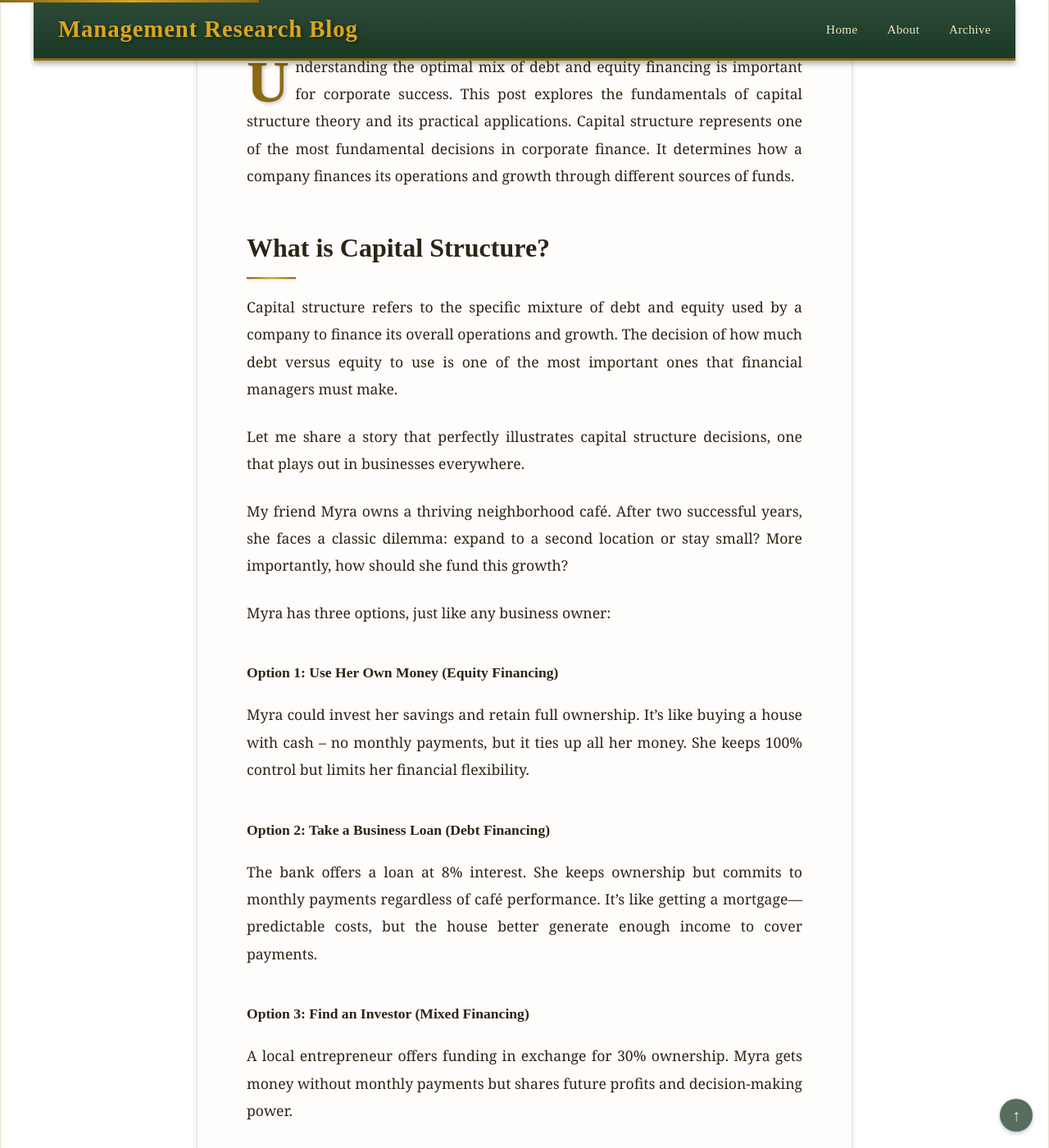
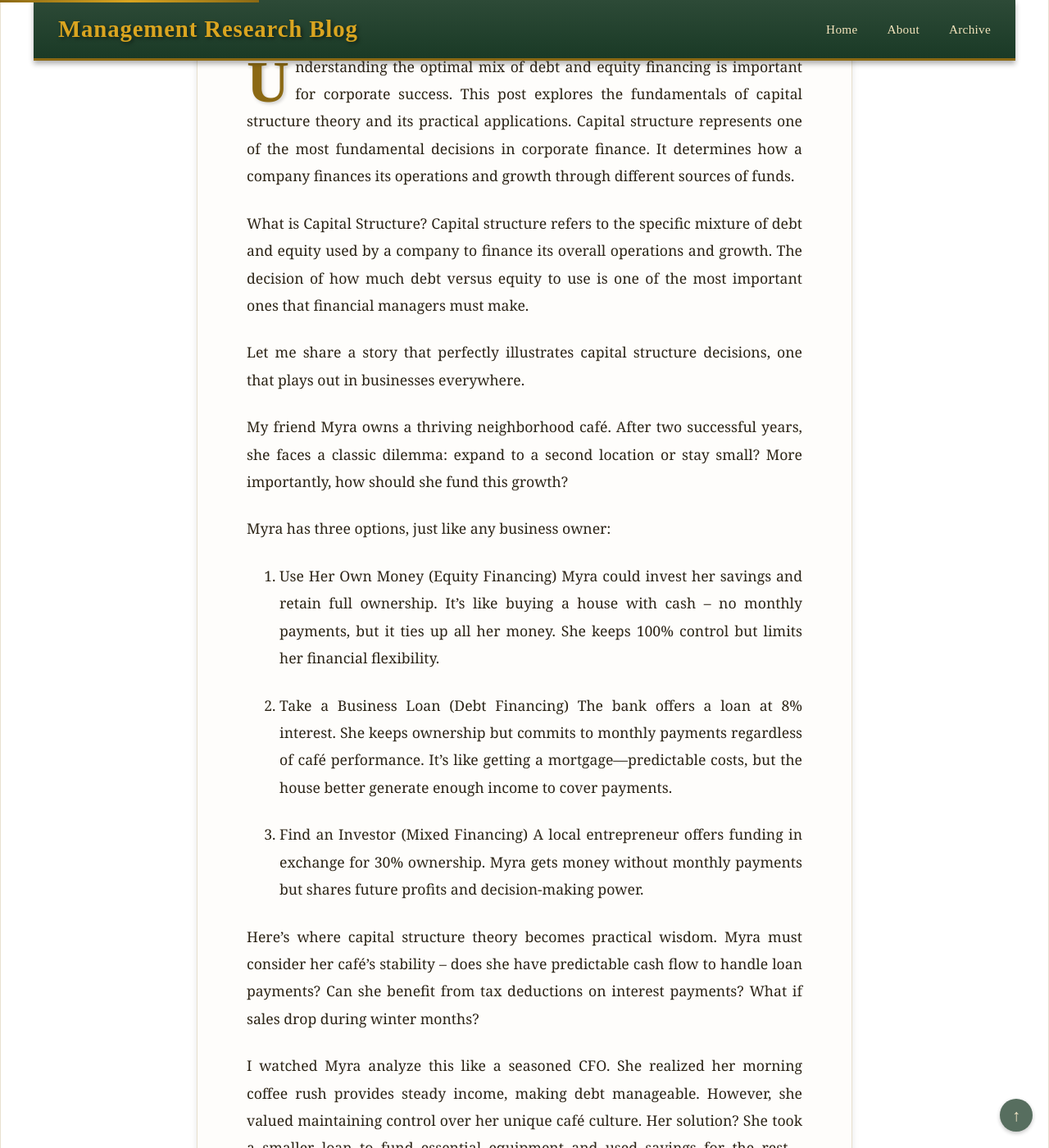
Before and after one commit to abinabraham23/abinabraham23.github.io, a Jekyll site: the page built from _posts/2025-05-14-capital-structure-explained.md, in a window 1280 px wide and 1400 px high, scrolled down 402 px. Shown: the whole window at 82% size. Built offline with Jekyll 4.4.1, drawn with Linux system fonts in a browser that asks for light colours.

Commit message:
updated the post format

```diff
--- a/_posts/2025-05-14-capital-structure-explained.md
+++ b/_posts/2025-05-14-capital-structure-explained.md
@@ -1,7 +1,7 @@
 Understanding the optimal mix of debt and equity financing is important for corporate success. This post explores the fundamentals of capital structure theory and its practical applications.
 Capital structure represents one of the most fundamental decisions in corporate finance. It determines how a company finances its operations and growth through different sources of funds.
 
-## What is Capital Structure?
+What is Capital Structure?
 Capital structure refers to the specific mixture of debt and equity used by a company to finance its overall operations and growth. The decision of how much debt versus equity to use is one of the most important ones that financial managers must make.
 
 Let me share a story that perfectly illustrates capital structure decisions, one that plays out in businesses everywhere.
@@ -9,13 +9,13 @@ Let me share a story that perfectly illustrates capital structure decisions, one
 My friend Myra owns a thriving neighborhood café. After two successful years, she faces a classic dilemma: expand to a second location or stay small? More importantly, how should she fund this growth?
 
 Myra has three options, just like any business owner:
-#### Option 1: Use Her Own Money (Equity Financing)
+1. Use Her Own Money (Equity Financing)
 Myra could invest her savings and retain full ownership. It's like buying a house with cash -- no monthly payments, but it ties up all her money. She keeps 100% control but limits her financial flexibility.
 
-#### Option 2: Take a Business Loan (Debt Financing)
+2. Take a Business Loan (Debt Financing)
 The bank offers a loan at 8% interest. She keeps ownership but commits to monthly payments regardless of café performance. It's like getting a mortgage—predictable costs, but the house better generate enough income to cover payments.
 
-#### Option 3: Find an Investor (Mixed Financing)
+3. Find an Investor (Mixed Financing)
 A local entrepreneur offers funding in exchange for 30% ownership. Myra gets money without monthly payments but shares future profits and decision-making power.
 
 Here's where capital structure theory becomes practical wisdom. Myra must consider her café's stability -- does she have predictable cash flow to handle loan payments? Can she benefit from tax deductions on interest payments? What if sales drop during winter months?
```
